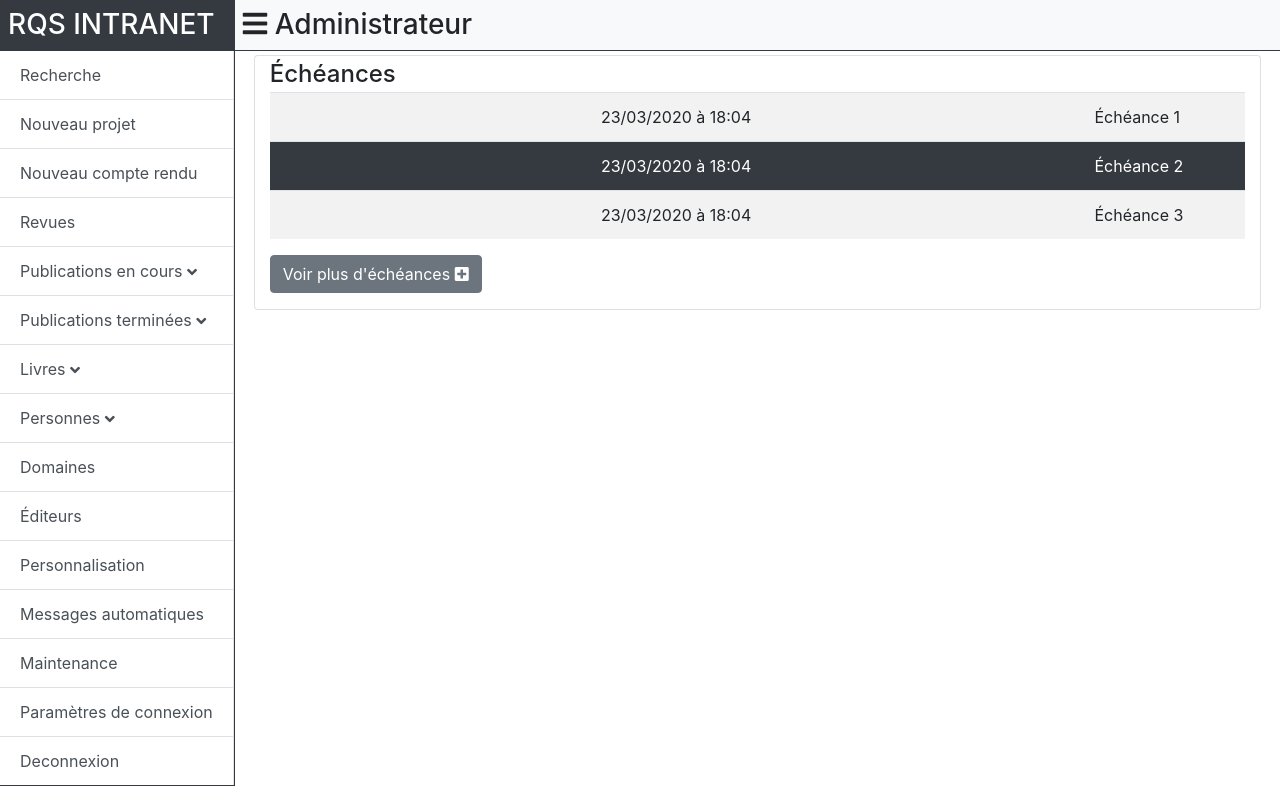
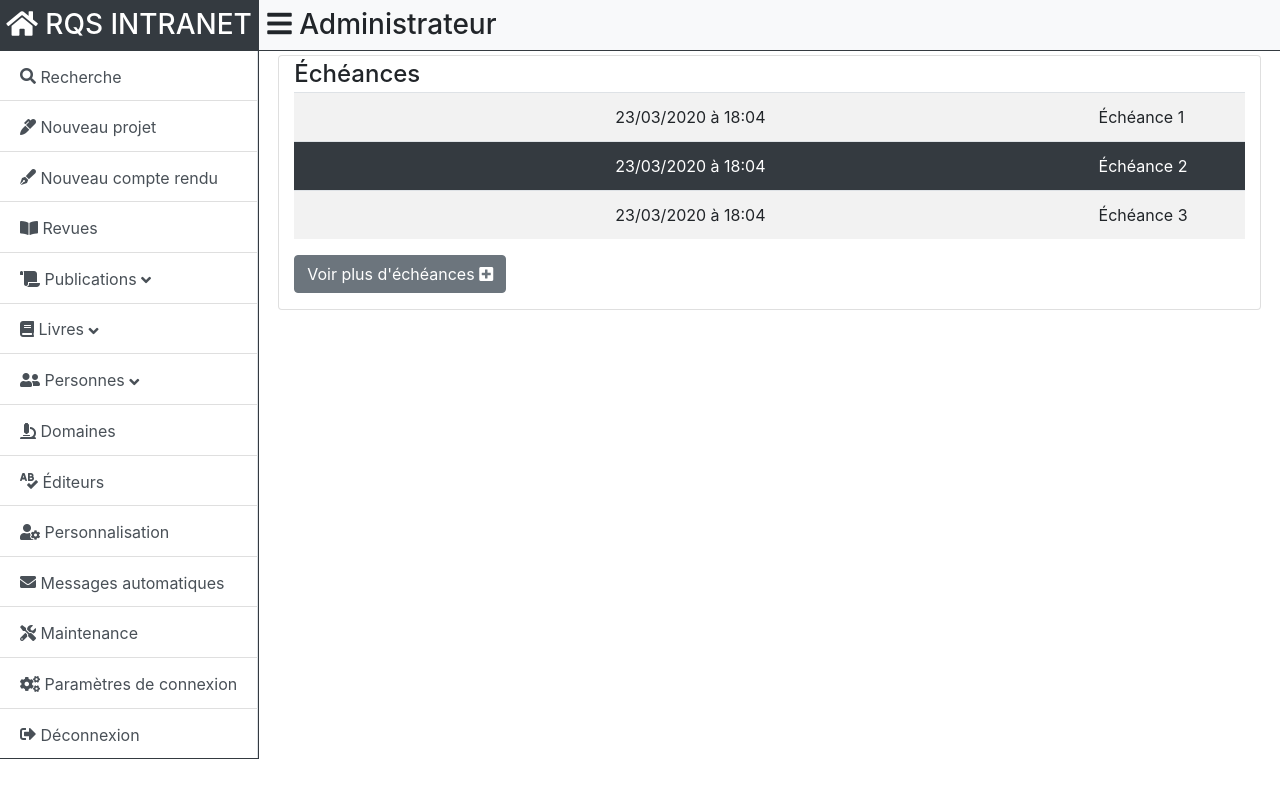
Before and after one commit to Gigonali/RevueQuestionsScientifiques, an Angular app in the folder code/projetV1/: page /admin in a window 1280 px wide. Built offline with nearby package versions, Linux system fonts and the light colour scheme.

Commit message:
Ajout icônes + nouvelle fonctionnalité dans le menu admin
- Ajout d'icônes dans le menu de gauche + fonctionnalités
- Ajout d'icônes pour les boutons de triage

```diff
--- a/code/projetV1/src/app/admin-home/admin-home.component.html
+++ b/code/projetV1/src/app/admin-home/admin-home.component.html
@@ -2,114 +2,150 @@
 
   <!-- Panel sur le côté -->
   <div>
-    <div *ngIf="menuToggle" class="bg-dark border-dark border-right border-bottom divHover">
+    <div class="bg-dark border-dark border-right border-bottom divHover">
       <!-- Nom du site et button pour revenir à l'accueil -->
-      <h3 (click)="changeTab('admin')" class="border-dark border-bottom text-white p-2 my-auto mx-auto">RQS INTRANET</h3>
+      <h3 (click)="changeTab('admin')" class="border-dark border-bottom text-white pt-2 pb-2 my-auto text-center">
+        <span class="ml-0"><i class="fas fa-home"></i></span>
+        <span *ngIf="menuToggle"> RQS INTRANET</span>
+      </h3>
 
       <!-- Boutons pour naviguer dans les différents tabs -->
-      <div *ngIf="menuToggle" class="border-right">
+      <div class="border-right">
         <div class="list-group list-group-flush" id="panelList" role="tablist">
 
           <!-- Recherche -->
           <a href="admin#recherche" (click)="changeTab('recherche')"
-            class="list-group-item list-group-item-action itemHover"
-            [ngClass]="{'active':tabSelected === 'recherche' }">Recherche</a>
+              class="list-group-item list-group-item-action itemHover"
+              [ngClass]="{'active':tabSelected === 'recherche' }">
+            <span class="align-middle"><i class="fas fa-search"></i></span>
+            <span *ngIf="menuToggle" class="align-middle"> Recherche</span>
+          </a>
 
           <!-- Nouveau projet -->
           <a href="admin#nouveauProjet" (click)="changeTab('nouveauProjet')"
-            class="list-group-item list-group-item-action itemHover"
-            [ngClass]="{'active':tabSelected === 'nouveauProjet' }">Nouveau projet</a>
+              class="list-group-item list-group-item-action itemHover"
+              [ngClass]="{'active':tabSelected === 'nouveauProjet' }">
+            <span class="align-middle"><i class="fas fa-marker"></i></span>
+            <span *ngIf="menuToggle" class="align-middle"> Nouveau projet</span>
+          </a>
 
           <!-- Nouveau compte rendu -->
           <a href="admin#nouveauCompteRendu" (click)="changeTab('nouveauCompteRendu')"
-            class="list-group-item list-group-item-action itemHover"
-            [ngClass]="{'active':tabSelected === 'nouveauCompteRendu' }">Nouveau compte rendu</a>
+              class="list-group-item list-group-item-action itemHover"
+              [ngClass]="{'active':tabSelected === 'nouveauCompteRendu' }">
+              <span class="align-middle"><i class="fas fa-pen-fancy"></i></span>
+              <span *ngIf="menuToggle" class="align-middle"> Nouveau compte rendu</span>
+          </a>
 
           <!-- Revues -->
           <a href="admin#revues" (click)="changeTab('revues')"
-            class="list-group-item list-group-item-action itemHover"
-            [ngClass]="{'active':tabSelected === 'revues' }">Revues</a>
+              class="list-group-item list-group-item-action itemHover"
+              [ngClass]="{'active':tabSelected === 'revues' }">
+            <span class="align-middle"><i class="fas fa-book-open"></i></span>
+            <span *ngIf="menuToggle" class="align-middle"> Revues</span>
+          </a>
+
+          <!-- Publications -->
+          <a href="admin#publications" (click)="collapseList('publicationsList')"
+            class="list-group-item list-group-item-action itemHover" [ngClass]="{'border-light': publicationsList}">
+            <span *ngIf="menuToggle" class="align-middle"><i class="fas fa-scroll"></i></span>
+            <span *ngIf="!menuToggle" (click)="toggleMenu()" class="align-middle"><i class="fas fa-scroll"></i></span>
+            <span *ngIf="menuToggle" class="align-middle">
+              Publications <i [ngClass]="{'fa-angle-up': publicationsList}" class="fas fa-angle-down align-middle"></i>
+            </span>
+          </a>
 
           <!-- Publications en cours -->
-          <a href="admin#publicationsEnCours" (click)="collapseList('publicationsEnCoursList')"
+          <a *ngIf="menuToggle && publicationsList" href="admin#publicationsEnCours" (click)="collapseList('publicationsEnCoursList')"
             class="list-group-item list-group-item-action itemHover" [ngClass]="{'border-light': publicationsEnCoursList}">
             Publications en cours <i [ngClass]="{'fa-angle-up': publicationsEnCoursList}" class="fas fa-angle-down align-middle"></i></a>
             <!-- Liste des publications en cours -->
-            <a *ngIf="publicationsEnCoursList" href="admin#articlesEnCours" (click)="changeTab('articlesEnCours')"
+            <a *ngIf="menuToggle && publicationsEnCoursList" href="admin#articlesEnCours" (click)="changeTab('articlesEnCours')"
               class="list-group-item list-group-item-action itemHover border-light"
               [ngClass]="{'active':tabSelected === 'articlesEnCours' }">Articles</a>
 
-            <a *ngIf="publicationsEnCoursList" href="admin#analysesCritiqueEnCours" (click)="changeTab('analysesCritiqueEnCours')"
+            <a *ngIf="menuToggle && publicationsEnCoursList" href="admin#analysesCritiqueEnCours" (click)="changeTab('analysesCritiqueEnCours')"
               class="list-group-item list-group-item-action itemHover border-light"
               [ngClass]="{'active':tabSelected === 'analysesCritiqueEnCours' }">Analyses critiques</a>
 
-            <a *ngIf="publicationsEnCoursList" href="admin#comptesRendusEnCours" (click)="changeTab('comptesRendusEnCours')"
+            <a *ngIf="menuToggle && publicationsEnCoursList" href="admin#comptesRendusEnCours" (click)="changeTab('comptesRendusEnCours')"
               class="list-group-item list-group-item-action itemHover border-light"
               [ngClass]="{'active':tabSelected === 'comptesRendusEnCours' }">Comptes rendus</a>
 
-            <a *ngIf="publicationsEnCoursList" href="admin#diversEnCours" (click)="changeTab('diversEnCours')"
+            <a *ngIf="menuToggle && publicationsEnCoursList" href="admin#diversEnCours" (click)="changeTab('diversEnCours')"
               class="list-group-item list-group-item-action itemHover border-light"
               [ngClass]="{'active':tabSelected === 'diversEnCours' }">Divers</a>
 
-            <a *ngIf="publicationsEnCoursList" href="admin#specialHelhaEnCours" (click)="changeTab('specialHelhaEnCours')"
+            <a *ngIf="menuToggle && publicationsEnCoursList" href="admin#specialHelhaEnCours" (click)="changeTab('specialHelhaEnCours')"
               class="list-group-item list-group-item-action itemHover"
               [ngClass]="{'active':tabSelected === 'specialHelhaEnCours' }">Spéciale HELHa</a>
             <!-- Liste des publications en cours -->
           <!-- Publications en cours -->
 
           <!-- Publications terminées -->
-          <a href="admin#publicationsTerminées" (click)="collapseList('publicationsTermineesList')"
+          <a *ngIf="menuToggle && publicationsList" href="admin#publicationsTerminées" (click)="collapseList('publicationsTermineesList')"
             class="list-group-item list-group-item-action itemHover" [ngClass]="{'border-light': publicationsTermineesList}">
             Publications terminées <i [ngClass]="{'fa-angle-up': publicationsTermineesList}" class="fas fa-angle-down align-middle"></i></a>
             <!-- Liste des publications terminées -->
-            <a *ngIf="publicationsTermineesList" href="admin#articlesTerminees" (click)="changeTab('articlesTerminees')"
+            <a *ngIf="menuToggle && publicationsList && publicationsTermineesList"
+              href="admin#articlesTerminees" (click)="changeTab('articlesTerminees')"
               class="list-group-item list-group-item-action itemHover border-light"
               [ngClass]="{'active':tabSelected === 'articlesTerminees' }">Articles</a>
 
-            <a *ngIf="publicationsTermineesList" href="admin#analysesCritiqueTerminees" (click)="changeTab('analysesCritiqueTerminees')"
+            <a *ngIf="menuToggle && publicationsList && publicationsTermineesList"
+              href="admin#analysesCritiqueTerminees" (click)="changeTab('analysesCritiqueTerminees')"
               class="list-group-item list-group-item-action itemHover border-light"
               [ngClass]="{'active':tabSelected === 'analysesCritiqueTerminees' }">Analyses critiques</a>
 
-            <a *ngIf="publicationsTermineesList" href="admin#comptesRendusTerminees" (click)="changeTab('comptesRendusTerminees')"
+            <a *ngIf="menuToggle && publicationsList && publicationsTermineesList"
+              href="admin#comptesRendusTerminees" (click)="changeTab('comptesRendusTerminees')"
               class="list-group-item list-group-item-action itemHover border-light"
               [ngClass]="{'active':tabSelected === 'comptesRendusTerminees' }">Comptes rendus</a>
 
-            <a *ngIf="publicationsTermineesList" href="admin#diversTerminees" (click)="changeTab('diversTerminees')"
+            <a *ngIf="menuToggle && publicationsList && publicationsTermineesList"
+              href="admin#diversTerminees" (click)="changeTab('diversTerminees')"
               class="list-group-item list-group-item-action itemHover border-light"
               [ngClass]="{'active':tabSelected === 'diversTerminees' }">Divers</a>
 
-            <a *ngIf="publicationsTermineesList" href="admin#specialHelhaTerminees" (click)="changeTab('specialHelhaTerminees')"
+            <a *ngIf="menuToggle && publicationsList && publicationsTermineesList"
+              href="admin#specialHelhaTerminees" (click)="changeTab('specialHelhaTerminees')"
               class="list-group-item list-group-item-action itemHover"
               [ngClass]="{'active':tabSelected === 'specialHelhaTerminees' }">Spéciale HELHa</a>
             <!-- Liste des publications terminées -->
           <!-- Publications terminées -->
+          <!-- Publications -->
 
           <!-- Livres -->
           <a href="admin#livres" (click)="collapseList('livresList')"
             class="list-group-item list-group-item-action itemHover" [ngClass]="{'border-light': livresList}">
-            Livres <i [ngClass]="{'fa-angle-up': livresList}" class="fas fa-angle-down align-middle"></i></a>
+            <span *ngIf="menuToggle" class="align-middle"><i class="fas fa-book"></i></span>
+            <span *ngIf="!menuToggle" (click)="toggleMenu()" class="align-middle"><i class="fas fa-book"></i></span>
+            <span *ngIf="menuToggle" class="align-middle">
+               Livres <i [ngClass]="{'fa-angle-up': livresList}" class="fas fa-angle-down align-middle"></i>
+            </span>
+          </a>
             <!-- Liste livres -->
-            <a *ngIf="livresList" href="admin#livresTous" (click)="changeTab('livresTous')"
+            <a *ngIf="menuToggle && livresList" href="admin#livresTous" (click)="changeTab('livresTous')"
               class="list-group-item list-group-item-action itemHover border-light"
               [ngClass]="{'active':tabSelected === 'livresTous' }">Tous</a>
 
-            <a *ngIf="livresList" href="admin#livresEnAttenteAction" (click)="changeTab('livresEnAttenteAction')"
+            <a *ngIf="menuToggle && livresList" href="admin#livresEnAttenteAction" (click)="changeTab('livresEnAttenteAction')"
               class="list-group-item list-group-item-action itemHover border-light"
               [ngClass]="{'active':tabSelected === 'livresEnAttenteAction' }">En attente d'action</a>
 
-            <a *ngIf="livresList" href="admin#livresEnDemande" (click)="changeTab('livresEnDemande')"
+            <a *ngIf="menuToggle && livresList" href="admin#livresEnDemande" (click)="changeTab('livresEnDemande')"
               class="list-group-item list-group-item-action itemHover border-light"
               [ngClass]="{'active':tabSelected === 'livresEnDemande' }">En demande</a>
 
-            <a *ngIf="livresList" href="admin#livresEnRedaction" (click)="changeTab('livresEnRedaction')"
+            <a *ngIf="menuToggle && livresList" href="admin#livresEnRedaction" (click)="changeTab('livresEnRedaction')"
               class="list-group-item list-group-item-action itemHover border-light"
               [ngClass]="{'active':tabSelected === 'livresEnRedaction' }">En rédaction</a>
 
-            <a *ngIf="livresList" href="admin#livresEnProduction" (click)="changeTab('livresEnProduction')"
+            <a *ngIf="menuToggle && livresList" href="admin#livresEnProduction" (click)="changeTab('livresEnProduction')"
               class="list-group-item list-group-item-action itemHover border-light"
               [ngClass]="{'active':tabSelected === 'livresEnProduction' }">En production</a>
 
-            <a *ngIf="livresList" href="admin#livresPublies" (click)="changeTab('livresPublies')"
+            <a *ngIf="menuToggle && livresList" href="admin#livresPublies" (click)="changeTab('livresPublies')"
               class="list-group-item list-group-item-action itemHover"
               [ngClass]="{'active':tabSelected === 'livresPublies' }">Publiés</a>
             <!-- Liste livres -->
@@ -118,25 +154,30 @@
           <!-- Personnes -->
           <a href="admin#personnes" (click)="collapseList('personnesList')"
             class="list-group-item list-group-item-action itemHover" [ngClass]="{'border-light': personnesList}">
-            Personnes <i [ngClass]="{'fa-angle-up': personnesList}" class="fas fa-angle-down align-middle"></i></a>
+            <span *ngIf="menuToggle" class="align-middle"><i class="fas fa-user-friends"></i></span>
+            <span *ngIf="!menuToggle" (click)="toggleMenu()" class="align-middle"><i class="fas fa-user-friends"></i></span>
+            <span *ngIf="menuToggle" class="align-middle">
+              Personnes <i [ngClass]="{'fa-angle-up': personnesList}" class="fas fa-angle-down align-middle"></i>
+            </span>
+          </a>
             <!-- Liste personnes -->
-            <a *ngIf="personnesList" href="admin#personnesToutes" (click)="changeTab('personnesToutes')"
+            <a *ngIf="menuToggle && personnesList" href="admin#personnesToutes" (click)="changeTab('personnesToutes')"
               class="list-group-item list-group-item-action itemHover border-light"
               [ngClass]="{'active':tabSelected === 'personnesToutes' }">Toutes</a>
 
-            <a *ngIf="personnesList" href="admin#personnesAuteurs" (click)="changeTab('personnesAuteurs')"
+            <a *ngIf="menuToggle && personnesList" href="admin#personnesAuteurs" (click)="changeTab('personnesAuteurs')"
               class="list-group-item list-group-item-action itemHover border-light"
               [ngClass]="{'active':tabSelected === 'personnesAuteurs' }">Auteurs</a>
 
-            <a *ngIf="personnesList" href="admin#personnesRecenseurs" (click)="changeTab('personnesRecenseurs')"
+            <a *ngIf="menuToggle && personnesList" href="admin#personnesRecenseurs" (click)="changeTab('personnesRecenseurs')"
               class="list-group-item list-group-item-action itemHover border-light"
               [ngClass]="{'active':tabSelected === 'personnesRecenseurs' }">Recenseurs</a>
 
-            <a *ngIf="personnesList" href="admin#personnesExperts" (click)="changeTab('personnesExperts')"
+            <a *ngIf="menuToggle && personnesList" href="admin#personnesExperts" (click)="changeTab('personnesExperts')"
               class="list-group-item list-group-item-action itemHover border-light"
               [ngClass]="{'active':tabSelected === 'personnesExperts' }">Experts</a>
 
-            <a *ngIf="personnesList" href="admin#personnesDivers" (click)="changeTab('personnesDivers')"
+            <a *ngIf="menuToggle && personnesList" href="admin#personnesDivers" (click)="changeTab('personnesDivers')"
               class="list-group-item list-group-item-action itemHover"
               [ngClass]="{'active':tabSelected === 'personnesDivers' }">Divers</a>
             <!-- Liste personnes -->
@@ -145,34 +186,56 @@
           <!-- Domaines -->
           <a href="admin#domaines" (click)="changeTab('domaines')"
             class="list-group-item list-group-item-action itemHover"
-            [ngClass]="{'active':tabSelected === 'domaines' }">Domaines</a>
+            [ngClass]="{'active':tabSelected === 'domaines' }">
+            <span class="align-middle"><i class="fas fa-microscope"></i></span>
+            <span *ngIf="menuToggle" class="align-middle"> Domaines</span>
+          </a>
 
           <!-- Éditeurs -->
           <a href="admin#editeurs" (click)="changeTab('editeurs')"
             class="list-group-item list-group-item-action itemHover"
-            [ngClass]="{'active':tabSelected === 'editeurs' }">Éditeurs</a>
+            [ngClass]="{'active':tabSelected === 'editeurs' }">
+            <span class="align-middle"><i class="fas fa-spell-check"></i></span>
+            <span *ngIf="menuToggle" class="align-middle"> Éditeurs</span>
+          </a>
 
           <!-- Personnalisation -->
           <a href="admin#personnalisation" (click)="changeTab('personnalisation')"
             class="list-group-item list-group-item-action itemHover"
-            [ngClass]="{'active':tabSelected === 'personnalisation' }">Personnalisation</a>
+            [ngClass]="{'active':tabSelected === 'personnalisation' }">
+            <span class="align-middle"><i class="fas fa-user-cog"></i></span>
+            <span *ngIf="menuToggle" (click)="toggleMenu()" class="align-middle"> Personnalisation</span>
+          </a>
 
           <!-- Messages automatiques -->
           <a href="admin#messagesAutomatiques" (click)="changeTab('messagesAutomatiques')"
             class="list-group-item list-group-item-action itemHover"
-            [ngClass]="{'active':tabSelected === 'messagesAutomatiques' }">Messages automatiques</a>
+            [ngClass]="{'active':tabSelected === 'messagesAutomatiques' }">
+            <span class="align-middle"><i class="fas fa-envelope"></i></span>
+            <span *ngIf="menuToggle" class="align-middle"> Messages automatiques</span>
+
+          </a>
 
           <!-- Maintenance -->
           <a href="admin#maintenance" (click)="changeTab('maintenance')"
             class="list-group-item list-group-item-action itemHover"
-            [ngClass]="{'active':tabSelected === 'maintenance' }">Maintenance</a>
+            [ngClass]="{'active':tabSelected === 'maintenance' }">
+            <span class="align-middle"><i class="fas fa-tools"></i></span>
+            <span *ngIf="menuToggle" class="align-middle"> Maintenance</span>
+          </a>
 
           <!-- Paramètres de connexion -->
           <a href="admin#parametresDeConnexion" (click)="changeTab('parametresDeConnexion')" class="list-group-item list-group-item-action itemHover"
-            [ngClass]="{'active':tabSelected === 'parametresDeConnexion' }">Paramètres de connexion</a>
+            [ngClass]="{'active':tabSelected === 'parametresDeConnexion' }">
+            <span class="align-middle"><i class="fas fa-cogs"></i></span>
+            <span *ngIf="menuToggle" class="align-middle"> Paramètres de connexion</span>
+          </a>
 
           <!-- Déconnexion -->
-          <a href="lienamettre" class="list-group-item list-group-item-action itemHover">Deconnexion</a>
+          <a href="lienamettre" class="list-group-item list-group-item-action itemHover">
+            <span class="align-middle"><i class="fas fa-sign-out-alt"></i></span>
+            <span *ngIf="menuToggle" class="align-middle"> Déconnexion</span>
+          </a>
 
         </div>
       </div>
--- a/code/projetV1/src/app/admin-home/admin-home.component.ts
+++ b/code/projetV1/src/app/admin-home/admin-home.component.ts
@@ -23,6 +23,7 @@ export class AdminHomeComponent implements OnInit {
   menuToggle = true;
 
   // pour montrer les listes dans le menu
+  publicationsList = false;
   publicationsEnCoursList = false;
   publicationsTermineesList = false;
   livresList = false;
@@ -50,11 +51,13 @@ export class AdminHomeComponent implements OnInit {
   // montrer liste dans le menu
   collapseList(liste: string) {
     switch (liste) {
+      case 'publicationsList': this.publicationsList = !this.publicationsList; break;
       case 'publicationsEnCoursList': this.publicationsEnCoursList = !this.publicationsEnCoursList; break;
       case 'publicationsTermineesList': this.publicationsTermineesList = !this.publicationsTermineesList; break;
       case 'livresList': this.livresList = !this.livresList; break;
       case 'personnesList': this.personnesList = !this.personnesList; break;
       default:
+        this.personnesList = false;
         this.publicationsEnCoursList = false;
         this.publicationsTermineesList = false;
         this.livresList = false;
--- a/code/projetV1/src/app/tab-revue/tab-revue.component.ts
+++ b/code/projetV1/src/app/tab-revue/tab-revue.component.ts
@@ -93,6 +93,7 @@ export class TabRevueComponent implements OnInit {
   sortBy(modifNum: boolean, num: number) {
     if (modifNum) {
       this.listRevues.reverse();
+      this.sortByMemo.numero = !this.sortByMemo.numero;
     } else {
       switch (this.sortByMemo.isSpecialHelha) {
         case 1 :
```
Also changed, not shown: code/projetV1/src/app/tab-revue/tab-revue.component.html (+13 -4 lines).
